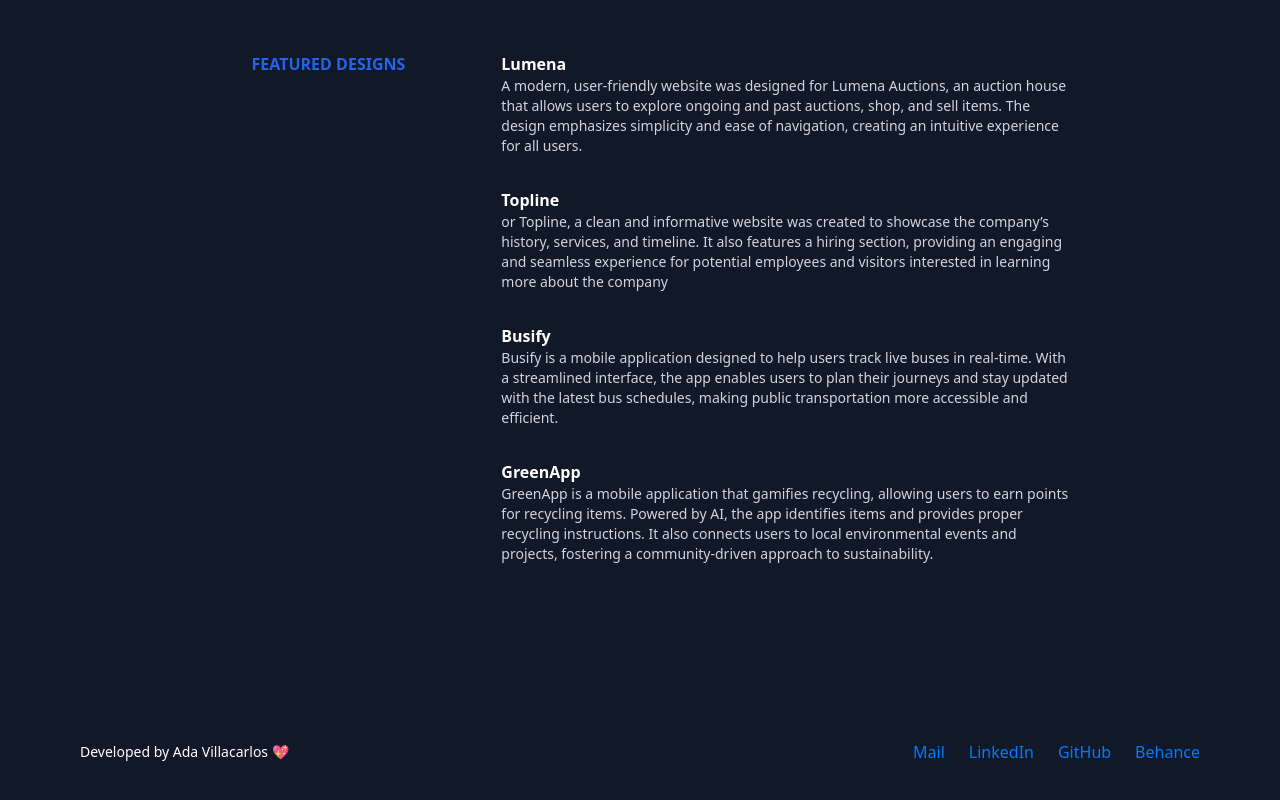
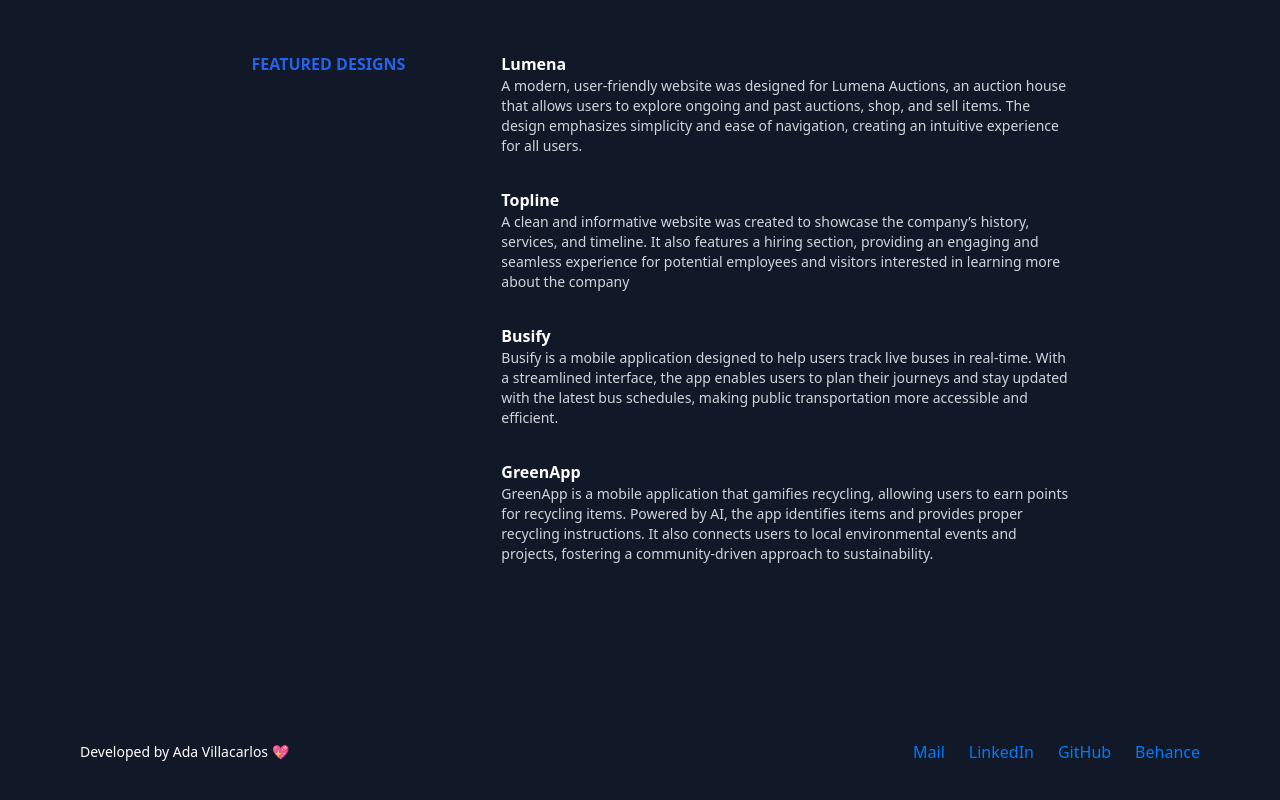
Before and after one commit to adavillacarlos/ada, a React (Vite) app: page / in a window 1280 px wide. Shown: the part 2890-3690 px from the top of the page. Built offline with nearby package versions, Linux system fonts and the light colour scheme; a web font is replaced by a local one.

Commit message:
fix typo

```diff
--- a/package.json
+++ b/package.json
@@ -28,7 +28,7 @@
     "eslint": "^9.9.0",
     "eslint-plugin-react-hooks": "^5.1.0-rc.0",
     "eslint-plugin-react-refresh": "^0.4.9",
-    "gh-pages": "^6.2.0",
+    "gh-pages": "^6.3.0",
     "globals": "^15.9.0",
     "postcss": "^8.4.45",
     "sass-embedded": "^1.78.0",
--- a/src/components/design/Design.tsx
+++ b/src/components/design/Design.tsx
@@ -22,7 +22,7 @@ export default function Design() {
             <div className="flex flex-col">
               <div className="font-semibold"><a className="title-link" href="https://www.behance.net/gallery/213980689/Company-Website-UI">Topline</a></div>
               <div className="text-gray-300 text-sm">
-              or Topline, a clean and informative website was created to showcase the company’s history,
+              A clean and informative website was created to showcase the company’s history,
               services, and timeline. It also features a hiring section, providing an engaging and seamless experience
               for potential employees and visitors interested in learning more about the company
               </div>
```
Also changed, not shown: 1 other file (tests, documents, lock files or other folders).
